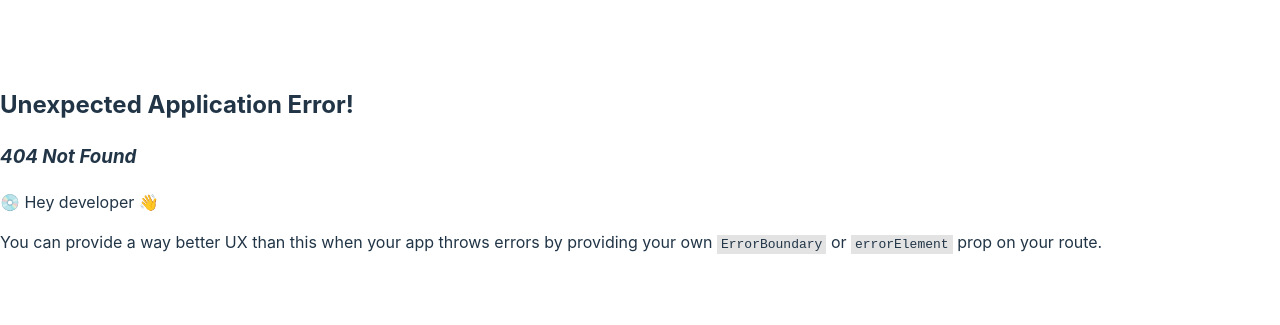
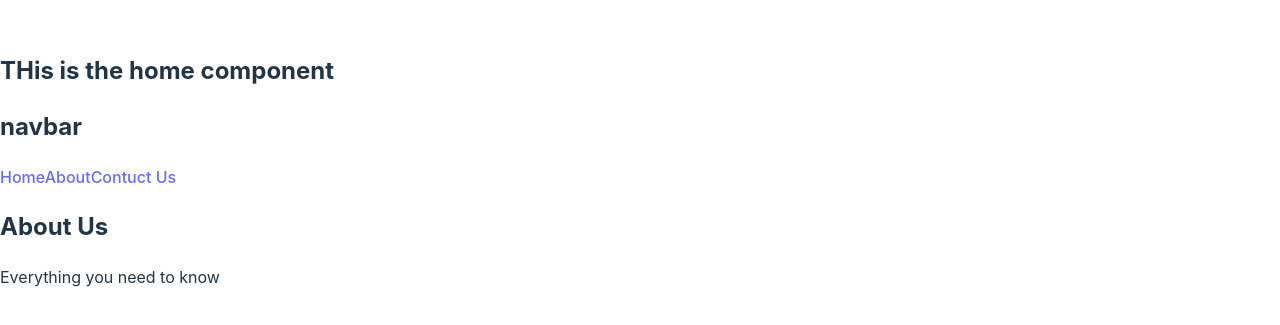
Before and after one commit to Arif-Islam21/intro-to-react-router, a React (Vite) app: page /about in a window 1280 px wide. Before the commit this address had no page. Shown: the part 231-556 px from the top of the page. Built offline with nearby package versions, Linux system fonts and the light colour scheme.

Commit message:
learning nested routing

```diff
--- /dev/null
+++ b/src/components/about/About.jsx
@@ -0,0 +1,10 @@
+const About = () => {
+  return (
+    <div>
+      <h2>About Us</h2>
+      <p>Everything you need to know</p>
+    </div>
+  );
+};
+
+export default About;
--- /dev/null
+++ b/src/components/contact/Contact.jsx
@@ -0,0 +1,10 @@
+const Contact = () => {
+  return (
+    <div>
+      <h2>Contact us</h2>
+      <p>we are always here</p>
+    </div>
+  );
+};
+
+export default Contact;
--- a/src/components/home/Home.jsx
+++ b/src/components/home/Home.jsx
@@ -1,7 +1,12 @@
+import { Outlet } from "react-router-dom";
+import Header from "../header/Header";
+
 const Home = () => {
   return (
     <div>
       <h2>THis is the home component</h2>
+      <Header></Header>
+      <Outlet></Outlet>
     </div>
   );
 };
```
Also changed, not shown: src/main.jsx (+14 -3 lines).
